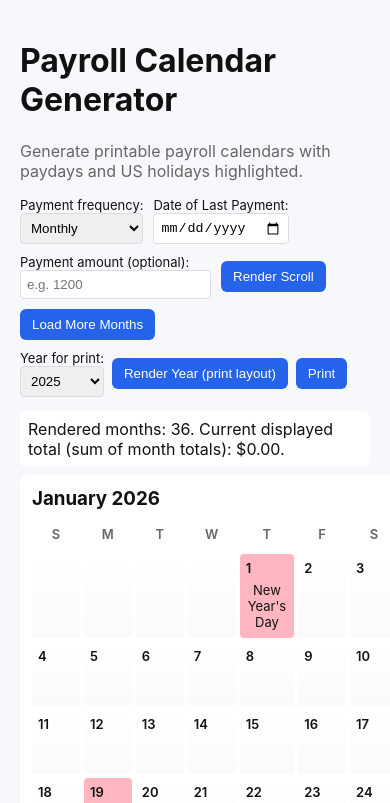
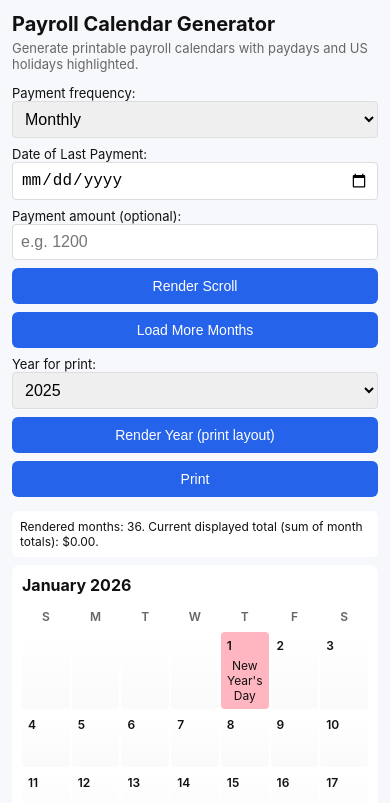
Before and after one commit to designerexpert/payroll-calendar-generator, a plain HTML site: page index.html in a window 390 px wide. Both pictures are taken after a click on the button "Load More Months". Shown: the top 803 px of the page. Drawn offline with nearby package versions, Linux system fonts and the light colour scheme.

Commit message:
added some mobile friendly css because it was horrible to look at on mobile

```diff
--- a/styles.css
+++ b/styles.css
@@ -130,6 +130,97 @@ button {
   font-weight: 700;
 }
 
+/* Mobile friendly: screens under 900px */
+@media (max-width: 899px) {
+  body {
+    padding: 12px;
+  }
+  header {
+    margin-bottom: 12px;
+  }
+  header h1 {
+    font-size: 20px;
+    margin: 0;
+  }
+  .lead {
+    font-size: 13px;
+  }
+  .controls {
+    flex-direction: column;
+    gap: 8px;
+    width: 100%;
+  }
+  .controls label {
+    width: 100%;
+  }
+  input,
+  select {
+    width: 100%;
+    padding: 8px;
+    font-size: 16px;
+  }
+  button {
+    width: 100%;
+    padding: 10px;
+    font-size: 14px;
+  }
+  .print-controls {
+    flex-direction: column;
+    width: 100%;
+  }
+  .print-controls label,
+  .print-controls button {
+    width: 100%;
+  }
+  .print-controls select {
+    width: 100%;
+  }
+  .summary {
+    font-size: 12px;
+    padding: 8px;
+    margin: 8px 0;
+  }
+  .calendar-container {
+    flex-direction: column;
+    width: 100%;
+    gap: 12px;
+  }
+  .month {
+    width: 100%;
+    max-width: none;
+    padding: 10px;
+  }
+  .month h3 {
+    font-size: 16px;
+    margin: 0 0 8px 0;
+  }
+  .month .grid {
+    gap: 2px;
+  }
+  .daytitle,
+  .daycell {
+    padding: 6px;
+    font-size: 12px;
+  }
+  .daycell {
+    min-height: 56px;
+  }
+  .daycell .date {
+    font-size: 12px;
+  }
+  .daycell .paylabel {
+    font-size: 12px;
+    padding: 2px 4px;
+    margin-top: 12px;
+  }
+  .month .totals {
+    font-size: 13px;
+  }
+  footer {
+    font-size: 11px;
+  }
+}
+
 /* Small screens: show months stacked */
 @media (min-width: 900px) {
   .calendar-container {
```
